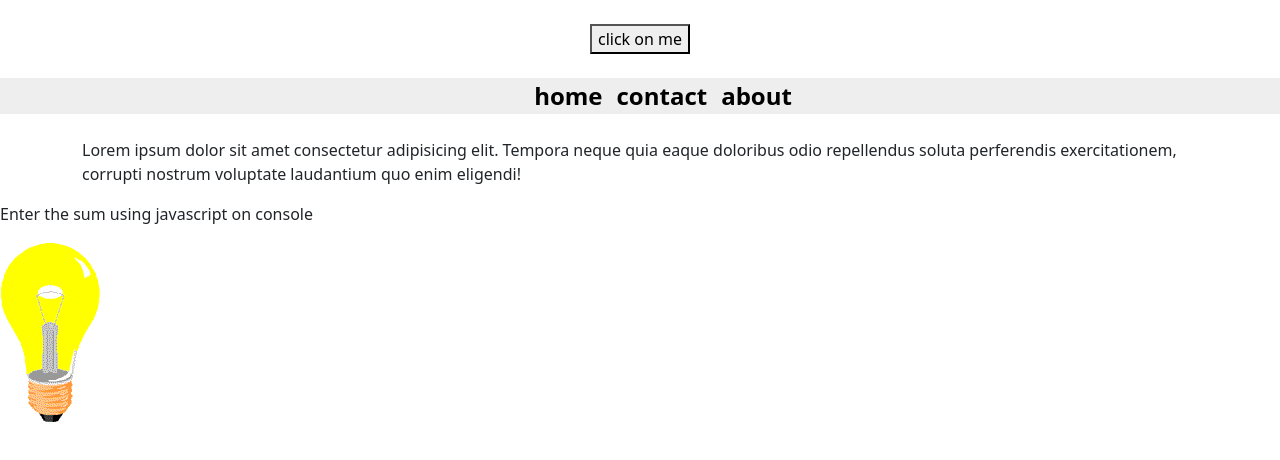
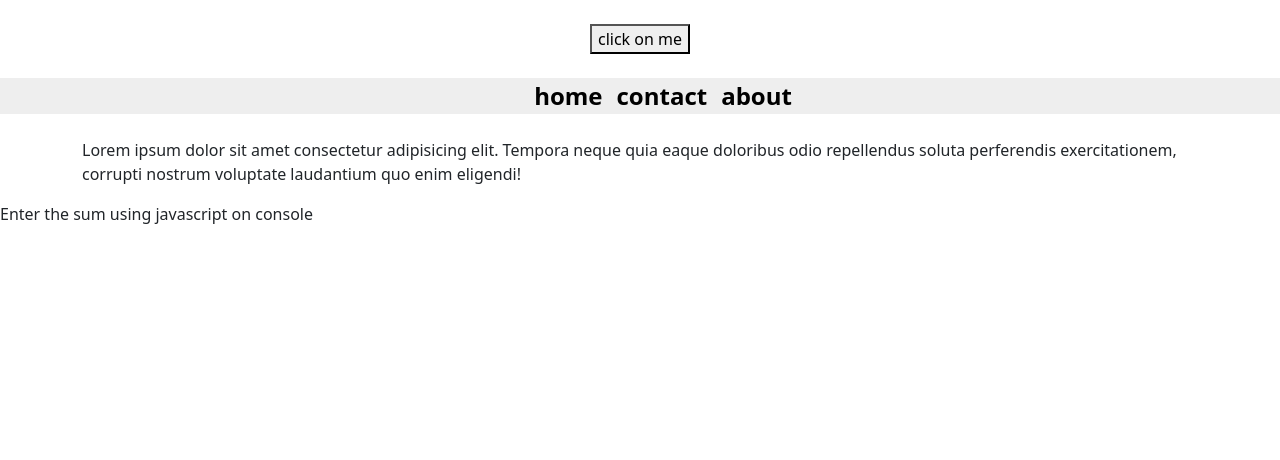
Before and after one commit to aliansari2566/Introducton-to-JavaScript, a plain HTML site: page in-browser-js/index.html in a window 1280 px wide. Drawn offline with nearby package versions, Linux system fonts and the light colour scheme.

Commit message:
Update index.html

```diff
--- a/in-browser-js/index.html
+++ b/in-browser-js/index.html
@@ -40,9 +40,7 @@
 
 <p id="sum">Enter the sum using javascript on  console</p>
 
-<div id="bulb" class="bulboff">
 
-</div>
 
 <script src="toggle_bulb.js"></script>
 <script src="https://cdn.jsdelivr.net/npm/bootstrap@5.2.3/dist/js/bootstrap.bundle.min.js" integrity="sha384-kenU1KFdBIe4zVF0s0G1M5b4hcpxyD9F7jL+jjXkk+Q2h455rYXK/7HAuoJl+0I4" crossorigin="anonymous"></script>
```
